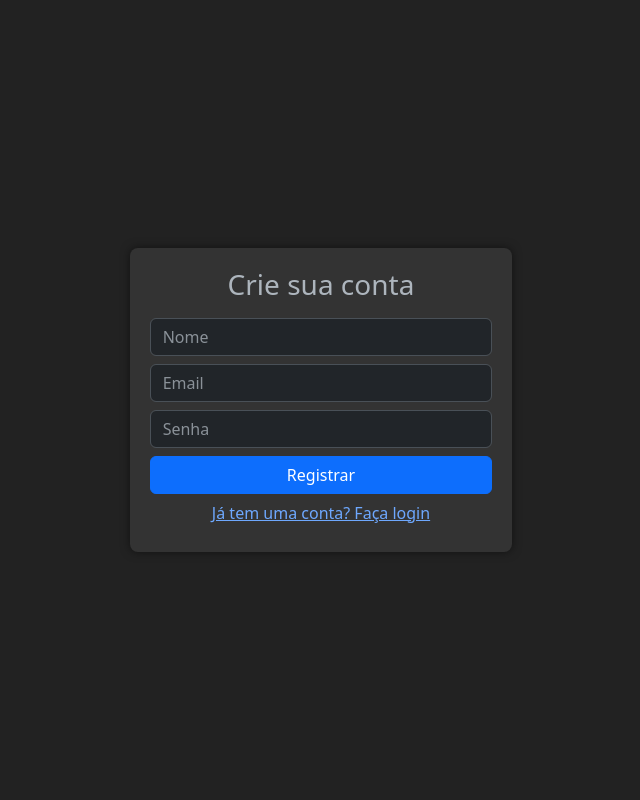
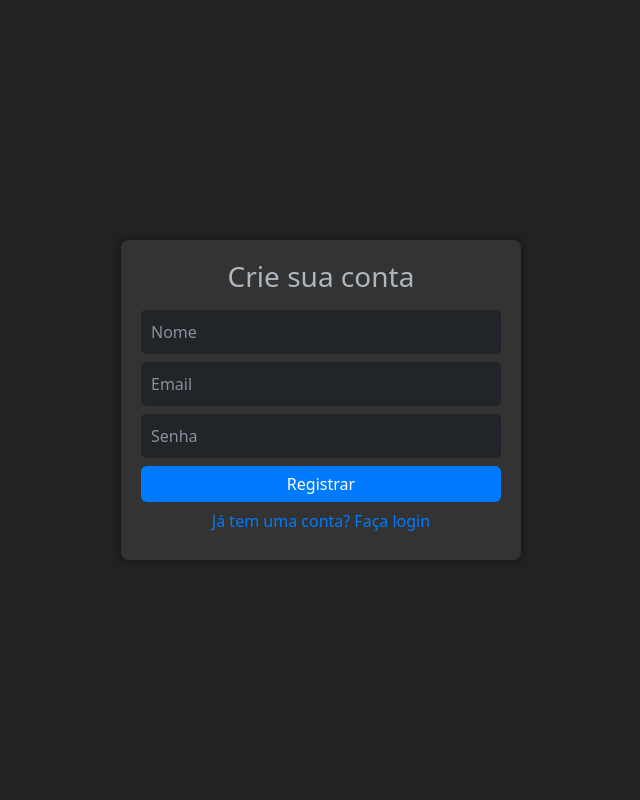
Before and after one commit to MMoreira020/desenvolvimentoweb_flask_e_python, a Flask app: page /register in a window 1280 px wide. Shown: the whole page, without its empty margins (319-959 px from the left). Run offline with Flask 3, Linux system fonts and the light colour scheme.

Commit message:
Tela-Projeto/Final

```diff
--- a/app.py
+++ b/app.py
@@ -1,4 +1,4 @@
-from flask import Flask, request, render_template, redirect, session
+from flask import Flask, request, render_template, redirect, session, flash
 from flask_sqlalchemy import SQLAlchemy
 import bcrypt
 
@@ -36,11 +36,13 @@ def register():
         password = request.form['password']
 
         if User.query.filter_by(email=email).first():
-            return render_template('register.html', error="Email já registrado!")
+            flash("Email já registrado!", "danger")
+            return redirect('/register')
 
         new_user = User(name=name, email=email, password=password)
         db.session.add(new_user)
         db.session.commit()
+        flash("Conta criada com sucesso! Faça login.", "success")
         return redirect('/login')
 
     return render_template('register.html')
@@ -53,11 +55,16 @@ def login():
 
         user = User.query.filter_by(email=email).first()
 
-        if user and user.check_password(password):
-            session['email'] = user.email
-            return redirect('/dashboard')
+        if user:
+            if user.check_password(password):
+                session['email'] = user.email
+                return redirect('/dashboard')
+            else:
+                flash("Senha incorreta!", "danger")
         else:
-            return render_template('login.html', error='Email e senha não cadastrados')
+            flash("Email não cadastrado!", "danger")
+
+        return redirect('/login')
 
     return render_template('login.html')
 
--- /dev/null
+++ b/static/style.css
@@ -0,0 +1,69 @@
+/* Estilos globais */
+html, body {
+    height: 100%;
+    margin: 0;
+    background-color: #222;
+}
+
+/* Centralização total */
+.container {
+    display: flex;
+    justify-content: center;
+    align-items: center;
+    height: 100vh; /* Ocupa toda a tela */
+    width: 100%;
+}
+
+/* Centralização de formulários */
+.form-container {
+    width: 100%;
+    max-width: 400px;
+    padding: 20px;
+    background: #333;
+    border-radius: 8px;
+    box-shadow: 0 0 10px rgba(0, 0, 0, 0.5);
+    text-align: center;
+}
+
+/* Estilização de inputs */
+.form-control {
+    margin-bottom: 10px;
+    padding: 10px;
+    border-radius: 5px;
+    border: none;
+}
+
+/* Botões */
+.btn-primary {
+    background-color: #007bff;
+    border: none;
+}
+
+.btn-primary:hover {
+    background-color: #0056b3;
+}
+
+.btn-danger {
+    background-color: #dc3545;
+    border: none;
+}
+
+.btn-danger:hover {
+    background-color: #a71d2a;
+}
+
+/* Links */
+.btn-link {
+    color: #007bff;
+    text-decoration: none;
+}
+
+.btn-link:hover {
+    text-decoration: underline;
+}
+
+/* Layout da Dashboard */
+.dashboard-container {
+    text-align: center;
+    padding: 20px;
+}
--- a/templates/dashboard.html
+++ b/templates/dashboard.html
@@ -6,7 +6,7 @@
     <link href="https://cdn.jsdelivr.net/npm/bootstrap@5.3.0/dist/css/bootstrap.min.css" rel="stylesheet">
     <title>Dashboard</title>
 </head>
-<body class="d-flex align-items-center py-4 bg-body-tertiary">
+<body class="d-flex align-items-center justify-content-center vh-100 bg-body-tertiary">
     <main class="form-container">
         <h2>Dashboard</h2>
         <p><b>Nome:</b> {{ user.name }}</p>
--- a/templates/register.html
+++ b/templates/register.html
@@ -1,51 +1,33 @@
 <!DOCTYPE html>
-<html lang="en" data-bs-theme="dark">
+<html lang="pt-BR" data-bs-theme="dark">
 <head>
     <meta charset="UTF-8">
     <meta name="viewport" content="width=device-width, initial-scale=1.0">
     <link href="https://cdn.jsdelivr.net/npm/bootstrap@5.3.0/dist/css/bootstrap.min.css" rel="stylesheet">
     <link href="{{ url_for('static', filename='style.css') }}" rel="stylesheet">
     <title>Registrar</title>
-    <style>
-        html, body {
-            height: 100%;
-            margin: 0;
-            display: flex;
-            align-items: center;
-            justify-content: center;
-            background-color: #222;
-        }
-        .container {
-            display: flex;
-            justify-content: center;
-            align-items: center;
-            width: 100%;
-            height: 100%;
-        }
-        .form-container {
-            width: 100%;
-            max-width: 400px;
-            padding: 20px;
-            background: #333;
-            border-radius: 8px;
-            box-shadow: 0 0 10px rgba(0, 0, 0, 0.5);
-            text-align: center;
-        }
-    </style>
+
 </head>
-<body>
+<body class="d-flex align-items-center justify-content-center vh-100">
     <div class="container">
         <main class="form-container">
             <form action="/register" method="POST">
                 <h1 class="h3 mb-3 fw-normal">Crie sua conta</h1>
 
+                {% with messages = get_flashed_messages(with_categories=true) %}
+                    {% if messages %}
+                        {% for category, message in messages %}
+                            <div class="alert alert-{{ category }}">{{ message }}</div>
+                        {% endfor %}
+                    {% endif %}
+                {% endwith %}
+
                 <input type="text" name="name" class="form-control mb-2" placeholder="Nome" required>
                 <input type="email" name="email" class="form-control mb-2" placeholder="Email" required>
                 <input type="password" name="password" class="form-control mb-2" placeholder="Senha" required>
 
-                <button class="btn btn-primary w-100">Registrar</button>
+                <button type="submit" class="btn btn-primary w-100">Registrar</button>
                 <a href="/login" class="btn btn-link">Já tem uma conta? Faça login</a>
-
             </form>
         </main>
     </div>
```
Also changed, not shown: templates/login.html (+10 -10 lines), instance/database.db, templates/index.html (line endings or trailing spaces).
